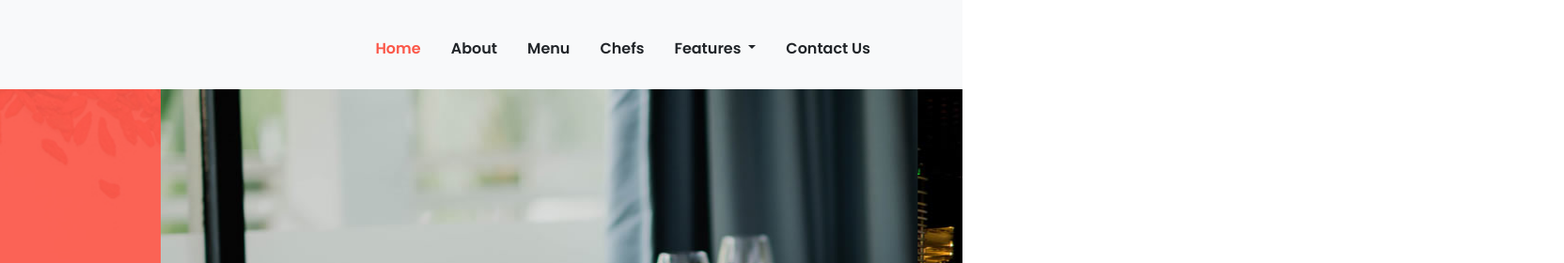
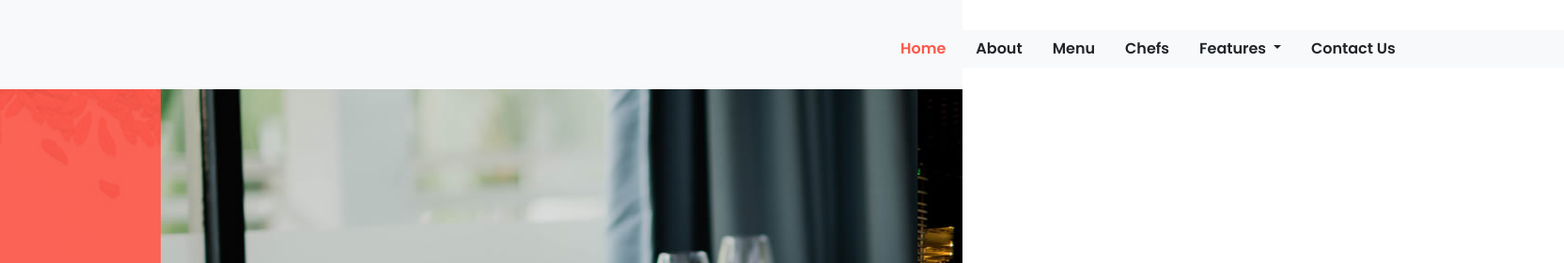
Before and after one commit to KniazevRoman/klassy_cafe, a website: page app/index.html in a window 1280 px wide. Shown: the top 280 px of the page at 94% size, 1664 px wide, since content can reach past the window. Drawn offline with nearby package versions, Linux system fonts and the light colour scheme; files that its build step writes are made by us from their sources.

Commit message:
navbar position fix

```diff
--- a/app/index.html
+++ b/app/index.html
@@ -21,7 +21,7 @@
     <!-- Navbar -->
 
     <nav class="navbar navbar-expand-md px-4 pb-0 bg-light">
-        <div class="container-md justify-content-between align-center">
+        <div class="container-md justify-content-between align-center position-relative">
             <a class="navbar-brand py-3" href="index.html">
                 <img src="/imgs/klassy-logo.png" alt="klassy cafe logo" width="170" height="55">
             </a>
@@ -31,7 +31,7 @@
                 <span class="navbar-toggler-icon text-dark">&nbsp__</span>
             </button>
             <div class="collapse navbar-collapse flex-grow-0 fw-bold bg-light" id="navbarSupportedContent">
-                <ul class="navbar-nav mb-0 text-center text-md-left">
+                <ul class="navbar-nav mb-0 text-center text-md-left bg-light position-absolute w-100">
                     <li class="nav-item mx-lg-2 mx-md-0 active">
                         <a class="nav-link text-dark fw-600" aria-current="true" href="#">Home</a>
                     </li>
```
